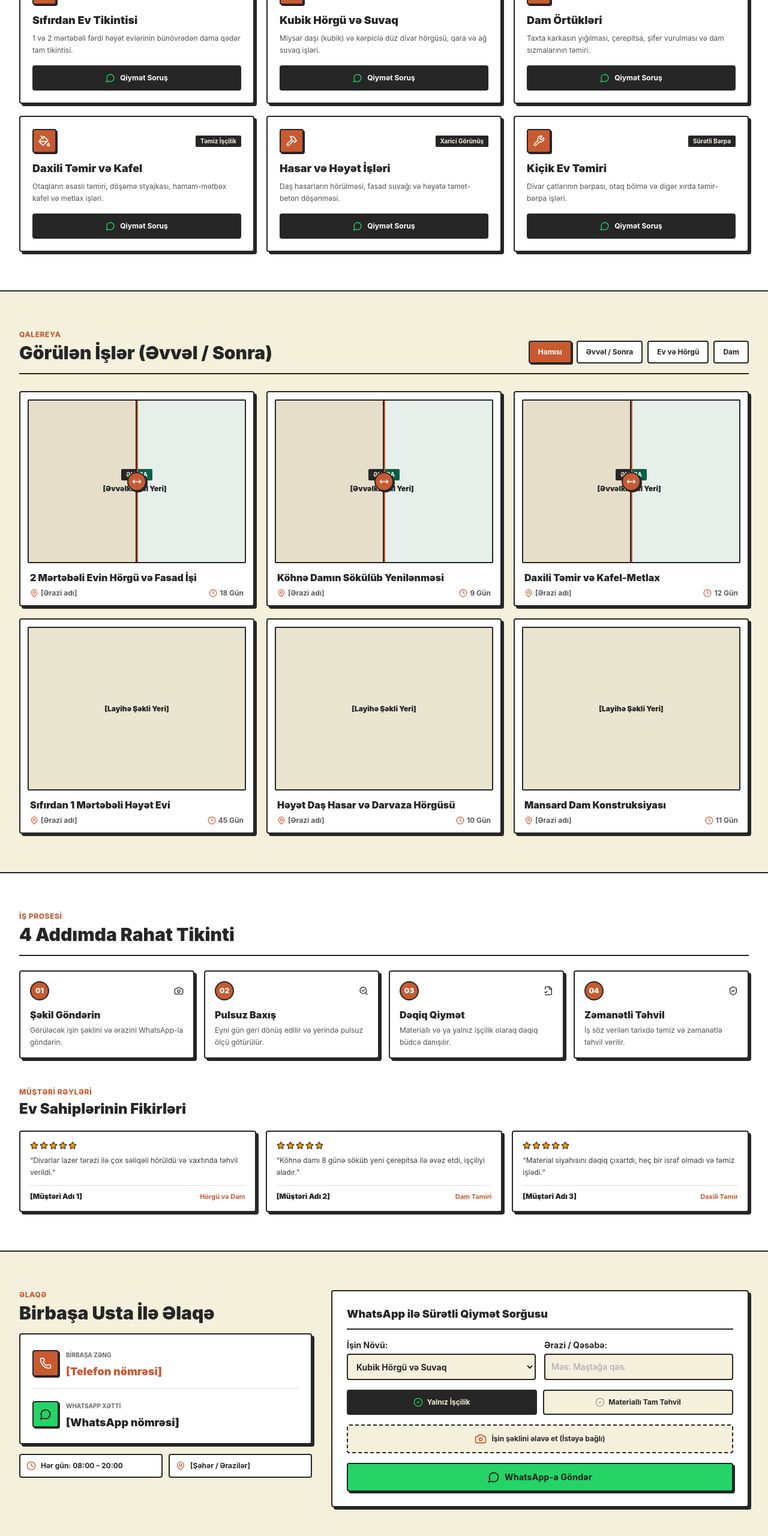
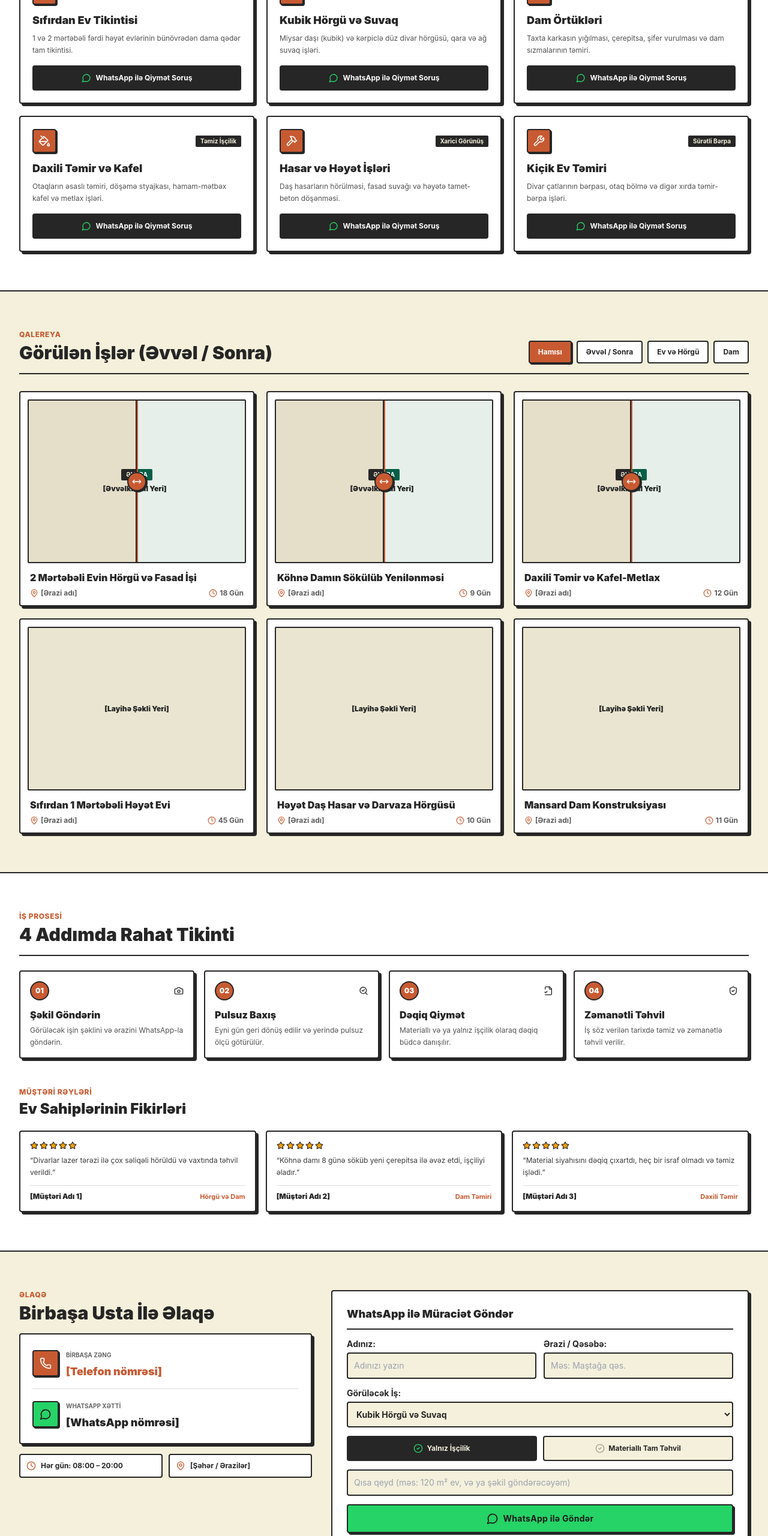
Before and after one commit to RasulShafili/brickProjet, a Next.js app: page / in a window 1280 px wide. Shown: the part 851-3412 px from the top of the page at 60% size. Built offline with nearby package versions, Linux system fonts and the light colour scheme.

Commit message:
Streamline pure WhatsApp submission with sender name, selected service, material, and location

```diff
--- a/src/components/sections/ContactSection.tsx
+++ b/src/components/sections/ContactSection.tsx
@@ -1,28 +1,39 @@
 'use client';
 
-import React, { useState } from 'react';
-import { Phone, MessageCircle, MapPin, Clock, Camera, CheckCircle2 } from 'lucide-react';
+import React, { useEffect, useState } from 'react';
+import { Phone, MessageCircle, MapPin, Clock, CheckCircle2 } from 'lucide-react';
 
 export default function ContactSection() {
+  const [senderName, setSenderName] = useState('');
   const [workType, setWorkType] = useState('Kubik Hörgü və Suvaq');
   const [materialOption, setMaterialOption] = useState('Yalnız İşçilik');
   const [location, setLocation] = useState('');
-  const [photoCount, setPhotoCount] = useState(0);
+  const [note, setNote] = useState('');
 
-  const handlePhotoSelect = (e: React.ChangeEvent<HTMLInputElement>) => {
-    if (e.target.files) {
-      setPhotoCount(e.target.files.length);
-    }
-  };
+  // Xidmətlər bölməsindən hər hansı kart seçildikdə avtomatik həmin xidməti seçir
+  useEffect(() => {
+    const handleSelect = (e: Event) => {
+      const customEvent = e as CustomEvent<string>;
+      if (customEvent.detail) {
+        setWorkType(customEvent.detail);
+      }
+    };
+    window.addEventListener('select-service', handleSelect);
+    return () => window.removeEventListener('select-service', handleSelect);
+  }, []);
 
   const handleWhatsAppSend = (e: React.FormEvent) => {
     e.preventDefault();
     const messageLines = [
-      'Salam usta, qiymət öyrənmək istəyirəm:',
-      `• İş: ${workType}`,
+      'Salam usta, saytınızdan müraciət edirəm:',
+      `• Müştəri: ${senderName.trim() || 'Qeyd edilməyib'}`,
+      `• Görüləcək iş: ${workType}`,
       `• Material: ${materialOption}`,
-      `• Ərazi: ${location || 'Qeyd edilməyib'}`,
-    ].join('\n');
+      `• Ərazi: ${location.trim() || 'Qeyd edilməyib'}`,
+      note.trim() ? `• Qeyd: ${note.trim()}` : '',
+    ]
+      .filter(Boolean)
+      .join('\n');
 
     window.open(`https://wa.me/?text=${encodeURIComponent(messageLines)}`, '_blank');
   };
@@ -35,7 +46,7 @@ export default function ContactSection() {
       <div className="max-w-7xl mx-auto">
         <div className="grid grid-cols-12 gap-6 sm:gap-8 items-start">
 
-          {/* Sol 5 Sütun: Yığcam Zəng və WhatsApp Kartı */}
+          {/* Sol 5 Sütun: Birbaşa Zəng və WhatsApp Kartı */}
           <div className="col-span-12 lg:col-span-5 space-y-4">
             <div>
               <div className="text-xs text-[#C85A32] font-extrabold uppercase tracking-wider mb-1">
@@ -90,32 +101,28 @@ export default function ContactSection() {
             </div>
           </div>
 
-          {/* Sağ 7 Sütun: Qısa və Aydın WhatsApp Qiymət Modulu */}
+          {/* Sağ 7 Sütun: Yalnız WhatsApp İlə Məlumat Göndərmə Modulu */}
           <div className="col-span-12 lg:col-span-7 brick-card p-5 sm:p-6 bg-[#FFFFFF]">
-            <form onSubmit={handleWhatsAppSend} className="space-y-4 text-xs sm:text-sm">
+            <form onSubmit={handleWhatsAppSend} className="space-y-3.5 text-xs sm:text-sm">
               <h3 className="text-base sm:text-lg font-black text-[#262626] border-b-2 border-[#262626] pb-2.5">
-                WhatsApp ilə Sürətli Qiymət Sorğusu
+                WhatsApp ilə Müraciət Göndər
               </h3>
 
-              <div className="grid grid-cols-1 sm:grid-cols-2 gap-3.5">
-                {/* 1. İşin Növü */}
+              <div className="grid grid-cols-1 sm:grid-cols-2 gap-3">
+                {/* 1. Kimin göndərdiyi (Ad) */}
                 <div>
-                  <label className="block font-bold text-[#262626] mb-1">İşin Növü:</label>
-                  <select
-                    value={workType}
-                    onChange={(e) => setWorkType(e.target.value)}
-                    className="w-full min-h-[44px] p-2.5 border-2 border-[#262626] rounded-[4px] bg-[#F4F0DB] font-bold text-[#262626] focus:outline-none"
-                  >
-                    <option value="Sıfırdan Ev Tikintisi">Sıfırdan Ev Tikintisi</option>
-                    <option value="Kubik Hörgü və Suvaq">Kubik Hörgü və Suvaq</option>
-                    <option value="Dam Örtüyü">Dam Örtüyü</option>
-                    <option value="Daxili Təmir və Kafel">Daxili Təmir və Kafel</option>
-                    <option value="Hasar və Həyət İşi">Hasar və Həyət İşi</option>
-                    <option value="Kiçik Ev Təmiri">Kiçik Ev Təmiri</option>
-                  </select>
+                  <label className="block font-bold text-[#262626] mb-1">Adınız:</label>
+                  <input
+                    type="text"
+                    required
+                    placeholder="Adınızı yazın"
+                    value={senderName}
+                    onChange={(e) => setSenderName(e.target.value)}
+                    className="w-full min-h-[42px] p-2.5 border-2 border-[#262626] rounded-[4px] bg-[#F4F0DB] focus:bg-[#FFFFFF] focus:outline-none"
+                  />
                 </div>
 
-                {/* 2. Ərazi */}
+                {/* 2. Haradan göndərdiyi (Ərazi) */}
                 <div>
                   <label className="block font-bold text-[#262626] mb-1">Ərazi / Qəsəbə:</label>
                   <input
@@ -124,19 +131,36 @@ export default function ContactSection() {
                     placeholder="Məs: Maştağa qəs."
                     value={location}
                     onChange={(e) => setLocation(e.target.value)}
-                    className="w-full min-h-[44px] p-2.5 border-2 border-[#262626] rounded-[4px] bg-[#F4F0DB] focus:bg-[#FFFFFF] focus:outline-none"
+                    className="w-full min-h-[42px] p-2.5 border-2 border-[#262626] rounded-[4px] bg-[#F4F0DB] focus:bg-[#FFFFFF] focus:outline-none"
                   />
                 </div>
               </div>
 
-              {/* 3. Material Seçimi */}
+              {/* 3. Nəyi istədiyi (Xidmət Növü) */}
+              <div>
+                <label className="block font-bold text-[#262626] mb-1">Görüləcək İş:</label>
+                <select
+                  value={workType}
+                  onChange={(e) => setWorkType(e.target.value)}
+                  className="w-full min-h-[42px] p-2.5 border-2 border-[#262626] rounded-[4px] bg-[#F4F0DB] font-bold text-[#262626] focus:outline-none"
+                >
+                  <option value="Sıfırdan Ev Tikintisi">Sıfırdan Ev Tikintisi</option>
+                  <option value="Kubik Hörgü və Suvaq">Kubik Hörgü və Suvaq</option>
+                  <option value="Dam Örtükləri">Dam Örtükləri</option>
+                  <option value="Daxili Təmir və Kafel">Daxili Təmir və Kafel</option>
+                  <option value="Hasar və Həyət İşləri">Hasar və Həyət İşləri</option>
+                  <option value="Kiçik Ev Təmiri">Kiçik Ev Təmiri</option>
+                </select>
+              </div>
+
+              {/* 4. Necə istədiyi (Material Seçimi) */}
               <div className="grid grid-cols-2 gap-2.5">
                 {['Yalnız İşçilik', 'Materiallı Tam Təhvil'].map((opt) => (
                   <button
                     type="button"
                     key={opt}
                     onClick={() => setMaterialOption(opt)}
-                    className={`min-h-[42px] p-2.5 border-2 border-[#262626] rounded-[4px] font-bold flex items-center justify-center gap-1.5 transition-colors cursor-pointer ${
+                    className={`min-h-[42px] p-2 border-2 border-[#262626] rounded-[4px] font-bold flex items-center justify-center gap-1.5 transition-colors cursor-pointer ${
                       materialOption === opt
                         ? 'bg-[#262626] text-[#F4F0DB]'
                         : 'bg-[#F4F0DB] text-[#262626]'
@@ -152,27 +176,23 @@ export default function ContactSection() {
                 ))}
               </div>
 
-              {/* 4. Şəkil Seçimi */}
-              <label className="border-2 border-dashed border-[#262626] rounded-[4px] bg-[#F4F0DB] hover:bg-[#EAE5D0] p-3 flex items-center justify-center gap-2 cursor-pointer transition-colors">
-                <Camera className="w-5 h-5 text-[#C85A32] shrink-0" />
-                <span className="font-bold text-xs text-[#262626]">
-                  {photoCount > 0 ? `${photoCount} şəkil seçildi` : 'İşin şəklini əlavə et (İstəyə bağlı)'}
-                </span>
+              {/* 5. Əlavə Qeyd */}
+              <div>
                 <input
-                  type="file"
-                  accept="image/*,video/*"
-                  multiple
-                  onChange={handlePhotoSelect}
-                  className="hidden"
+                  type="text"
+                  placeholder="Qısa qeyd (məs: 120 m² ev, və ya şəkil göndərəcəyəm)"
+                  value={note}
+                  onChange={(e) => setNote(e.target.value)}
+                  className="w-full min-h-[42px] p-2.5 border-2 border-[#262626] rounded-[4px] bg-[#F4F0DB] focus:bg-[#FFFFFF] focus:outline-none"
                 />
-              </label>
+              </div>
 
               <button
                 type="submit"
                 className="brick-btn w-full min-h-[48px] bg-[#25D366] hover:bg-[#20BD5A] text-[#1A1A1A] py-3 px-5 text-sm font-black flex items-center justify-center gap-2 cursor-pointer"
               >
                 <MessageCircle className="w-5 h-5 shrink-0" />
-                <span>WhatsApp-a Göndər</span>
+                <span>WhatsApp ilə Göndər</span>
               </button>
             </form>
           </div>
--- a/src/components/sections/ServicesSection.tsx
+++ b/src/components/sections/ServicesSection.tsx
@@ -43,6 +43,14 @@ const SERVICES = [
 ];
 
 export default function ServicesSection() {
+  const handleSelectService = (serviceTitle: string) => {
+    window.dispatchEvent(new CustomEvent('select-service', { detail: serviceTitle }));
+    const contactEl = document.getElementById('contact');
+    if (contactEl) {
+      contactEl.scrollIntoView({ behavior: 'smooth' });
+    }
+  };
+
   return (
     <section
       id="services"
@@ -90,13 +98,14 @@ export default function ServicesSection() {
                   </p>
                 </div>
 
-                <a
-                  href="#contact"
-                  className="w-full min-h-[42px] bg-[#262626] hover:bg-[#C85A32] text-[#FFFFFF] font-bold text-xs px-4 py-2 rounded-[4px] flex items-center justify-center gap-2 transition-colors"
+                <button
+                  type="button"
+                  onClick={() => handleSelectService(srv.title)}
+                  className="w-full min-h-[42px] bg-[#262626] hover:bg-[#C85A32] text-[#FFFFFF] font-bold text-xs px-4 py-2 rounded-[4px] flex items-center justify-center gap-2 transition-colors cursor-pointer"
                 >
                   <MessageCircle className="w-4 h-4 text-[#25D366] shrink-0" />
-                  <span>Qiymət Soruş</span>
-                </a>
+                  <span>WhatsApp ilə Qiymət Soruş</span>
+                </button>
               </div>
             );
           })}
```
